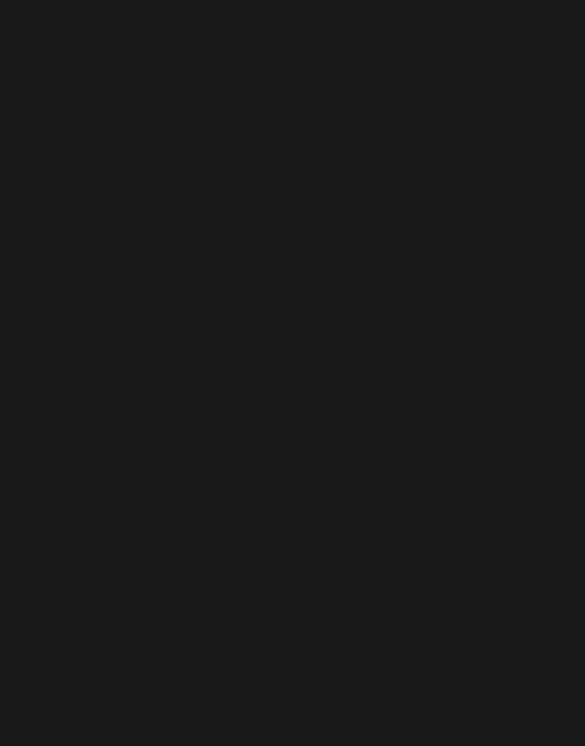
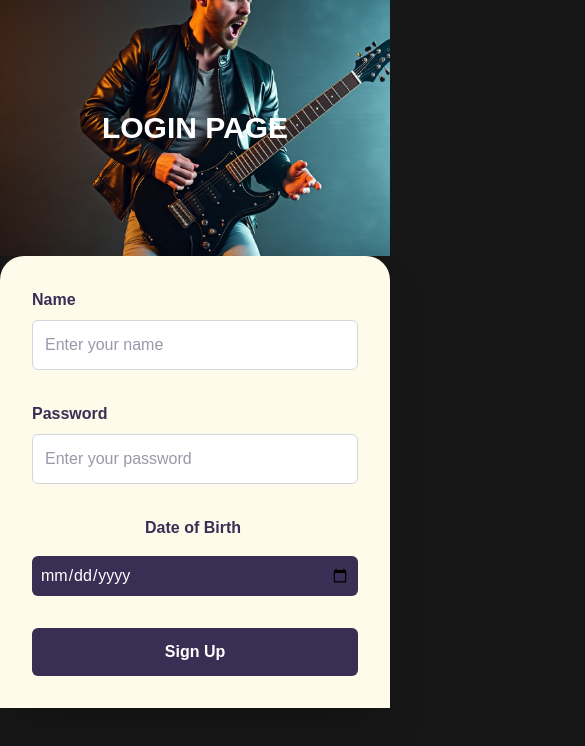
Before and after one commit to Habib2015s/next2, a Next.js app: page /login in a window 390 px wide. Shown: the top 746 px of the page, 585 px wide, since content can reach past the window. Built offline with nearby package versions, Linux system fonts and the light colour scheme.

Commit message:
responsive of login and musics

```diff
--- a/app/login/page.js
+++ b/app/login/page.js
@@ -1,45 +1,55 @@
 "use client"
-import React from 'react'
-export default function page  ()  {
+import React from "react"
+
+export default function page() {
   return (
-    <div className='flex'>
-        <div className='bg-[url("/back.png")] w-5xl h-screen animate-fadeDown'>
-        <p className='text-4xl font-bold m-40 w-fit absolute  animate-fadeDown '>LOGIN PAGE</p>
-          <div className='bg-amber-50 w-1/2 h-3/4 rounded-4xl shadow-2xl mt-20 p-20  ml-[53rem] animate-fadeDown relative'>
-           <form className="w-full flex flex-col gap-10">
+    <div className="flex flex-col md:flex-row min-h-screen">
+      {/* سمت چپ با بک‌گراند */}
+      <div
+        className="relative bg-[url('/back.png')] bg-cover bg-center w-full md:w-5/12 h-64 md:h-auto flex items-center justify-center animate-fadeDown"
+      >
+        <p className="text-3xl md:text-4xl font-bold text-white absolute md:static m-8 md:m-0">
+          LOGIN PAGE
+        </p>
+      </div>
+
+      {/* فرم سمت راست */}
+      <div className="bg-amber-50 w-full md:w-7/12 rounded-t-3xl md:rounded-l-4xl md:rounded-tr-none shadow-2xl p-8 md:p-20 flex items-center justify-center animate-fadeDown">
+        <form className="w-full max-w-md flex flex-col gap-8">
           <div>
-            <label className="text-[#392F54] block mb-1">Name</label>
+            <label className="text-[#392F54] block mb-2 font-semibold">Name</label>
             <input
-              className="bg-white p-3 text-[#392F54] rounded-md w-full"
+              className="bg-white p-3 text-[#392F54] rounded-md w-full border border-gray-300 focus:border-pink-500 outline-none transition"
               type="text"
               placeholder="Enter your name"
             />
-            <div className="w-full h-px bg-[#392F54] mt-2" />
           </div>
 
           <div>
-            <label className="text-[#392F54] block mb-1">Password</label>
+            <label className="text-[#392F54] block mb-2 font-semibold">Password</label>
             <input
               type="password"
-              className="bg-white p-3 text-[#392F54] rounded-md w-full"
+              className="bg-white p-3 text-[#392F54] rounded-md w-full border border-gray-300 focus:border-pink-500 outline-none transition"
               placeholder="Enter your password"
             />
-            <div className="w-full h-px bg-[#392F54] mt-2" />
           </div>
 
-          <div className="flex gap-4 items-center">
-            <label className="text-[#392F54]">Date of Birth</label>
-            <input className="bg-[#392F54] text-white rounded-md p-2" type="date" />
+          <div className="flex flex-col sm:flex-row items-center gap-4">
+            <label className="text-[#392F54] font-semibold min-w-[100px]">Date of Birth</label>
+            <input
+              className="bg-[#392F54] text-white rounded-md p-2 w-full sm:w-auto"
+              type="date"
+            />
           </div>
 
-            <div className="p-3 text-center bg-[#392F54] rounded-md text-white cursor-pointer hover:scale-105 transition">
-              Sign Up
-            </div>
-
+          <button
+            type="submit"
+            className="p-3 bg-[#392F54] rounded-md text-white font-semibold cursor-pointer hover:scale-105 transition transform"
+          >
+            Sign Up
+          </button>
         </form>
-     </div>
-        </div>
-
+      </div>
     </div>
   )
 }
--- a/app/music/page.js
+++ b/app/music/page.js
@@ -39,20 +39,20 @@
     <div
       className="min-h-screen bg-[url('https://static.wixstatic.com/media/88aac0_de4f12732aa1493bbbc08836c2fb188d~mv2.png')] bg-no-repeat bg-cover bg-center bg-fixed"
     >
-  <main className="flex flex-col justify-start items-center py-8 px-4 font-sans backdrop-blur-sm bg-black/50 min-h-screen">
-    <h1 className="text-pink-600 font-bold text-xl animate-fadeDown mb-4">
+      <main className="flex flex-col justify-start items-center py-8 px-4 sm:px-6 md:px-8 font-sans backdrop-blur-sm bg-black/60 min-h-screen">
+        <h1 className="text-pink-600 font-bold text-2xl sm:text-3xl animate-fadeDown mb-6">
           🎵 Search Box
         </h1>
 
         <input
-      className="bg-black text-[#EB2188] rounded-lg animate-fadeDown p-3 focus:outline-none mb-4 transition-shadow shadow-lg focus:shadow-2xl"
+          className="bg-black text-[#EB2188] rounded-lg animate-fadeDown p-3 focus:outline-none mb-6 transition-shadow shadow-lg focus:shadow-2xl w-full max-w-md"
           value={query}
           onChange={(e) => setQuery(e.target.value)}
           placeholder="Search Singer Or Music..."
-      style={{
-        minWidth: "250px",
-        boxShadow: "0 4px 20px rgba(0,0,0,0.7)",
-      }}
+          style={{ boxShadow: "0 4px 20px rgba(0,0,0,0.7)" }}
+          type="search"
+          spellCheck="false"
+          autoComplete="off"
         />
 
         <AnimatePresence>
@@ -63,17 +63,19 @@
               animate={{ opacity: 1, y: 0 }}
               exit={{ opacity: 0, y: -20 }}
               transition={{ duration: 0.5 }}
-          className="flex justify-center items-center h-64 text-gray-400 text-lg"
+              className="flex justify-center items-center h-40 sm:h-48 text-gray-400 text-center text-lg sm:text-xl max-w-md"
             >
               List Is Empty
             </motion.div>
           )}
         </AnimatePresence>
 
-    {loading && <p className="text-white">Searching...</p>}
+        {loading && (
+          <p className="text-white text-center mt-2">Searching...</p>
+        )}
 
-    {/* ✅ لیست آهنگ‌ها فقط اینجا اسکرول می‌شود */}
-    <div className="w-full max-w-xl mt-4 space-y-4 h-[500px] overflow-y-auto pr-2">
+        {/* لیست آهنگ‌ها با اسکرول محدود */}
+        <div className="w-full max-w-md mt-4 space-y-4 h-[400px] sm:h-[500px] overflow-y-auto pr-2 scrollbar-thin scrollbar-thumb-pink-500 scrollbar-track-black rounded-md">
           <AnimatePresence>
             {tracks.map((track) => (
               <motion.div
@@ -82,18 +84,17 @@
                 animate={{ opacity: 1, y: 0 }}
                 exit={{ opacity: 0, y: -20 }}
                 transition={{ duration: 0.4 }}
-            className="bg-white/10 p-4 rounded-md backdrop-blur-md text-white flex items-start gap-4"
+                className="bg-white/10 p-4 rounded-md backdrop-blur-md text-white flex flex-col sm:flex-row items-start gap-4"
               >
                 <img
                   src={track.album?.cover || track.artist?.picture}
                   alt={track.title}
-              className="w-16 h-16 rounded-md object-cover flex-shrink-0"
+                  className="w-20 h-20 rounded-md object-cover flex-shrink-0"
                 />
                 <div className="flex-1">
-              <strong>{track.title}</strong> - {track.artist?.name}
-              <div className="mt-2">
-                <audio controls src={track.preview} className="w-full" />
-              </div>
+                  <strong className="block text-lg sm:text-xl">{track.title}</strong>
+                  <span className="block text-sm sm:text-base text-gray-300 mb-2">{track.artist?.name}</span>
+                  <audio controls src={track.preview} className="w-full rounded-md" />
                 </div>
               </motion.div>
             ))}
@@ -101,6 +102,5 @@
         </div>
       </main>
     </div>
-
   )
 }
```
Lines whose indentation alone changed are shown as unchanged.
